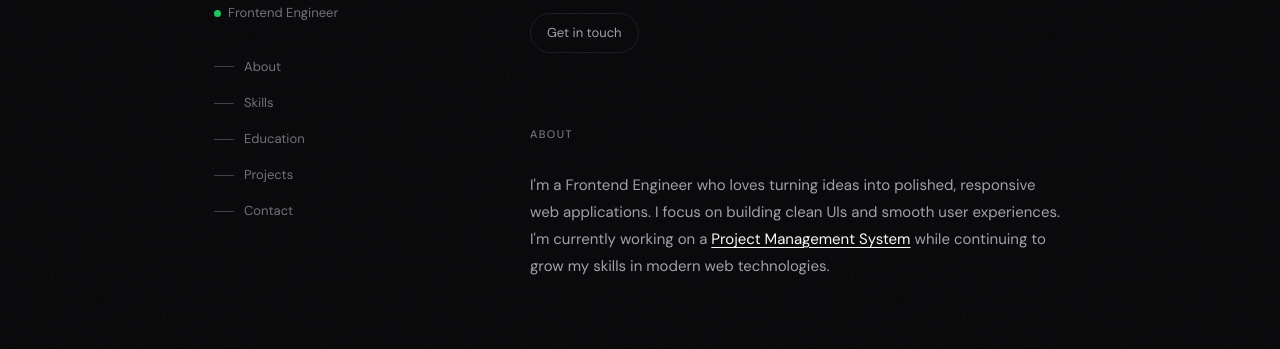
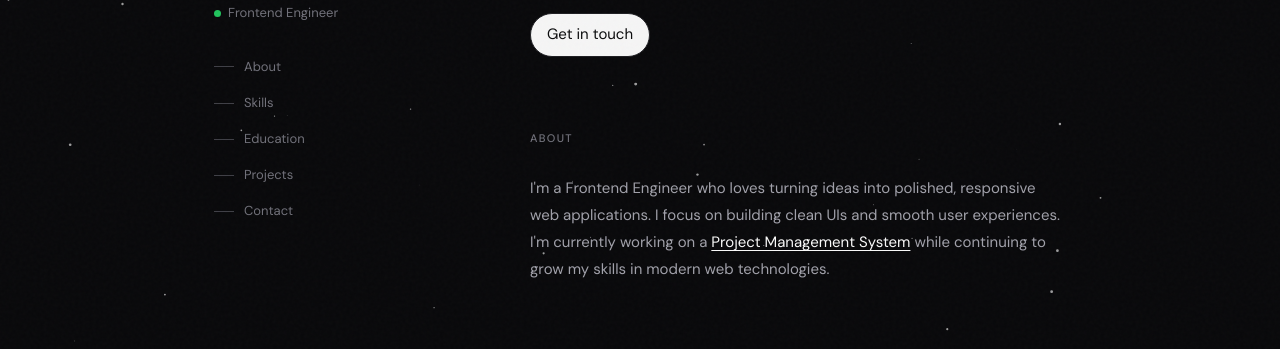
Before and after one commit to raihanshaikhh/minimalist-portfolio, a plain HTML site: page index.html in a window 1280 px wide. Shown: the part 213-562 px from the top of the page. Drawn offline with nearby package versions, Linux system fonts and the light colour scheme; a web font is replaced by a local one.

Commit message:
added stars in bg

```diff
--- a/index.html
+++ b/index.html
@@ -154,16 +154,26 @@ section{margin-bottom:72px}
   -webkit-background-clip:text;-webkit-text-fill-color:transparent;
 }
 .hero-main p{font-size:15px;color:var(--fg2);max-width:480px;line-height:1.75}
-.cta{
-  margin-top:24px;
-  display:inline-flex;align-items:center;gap:8px;
-  font-size:13px;color:var(--fg2);
-  border:1px solid var(--border);
-  padding:8px 16px;border-radius:100px;
-  text-decoration:none;
-  transition:border-color .2s,color .2s;
+.cta {
+  margin-top: 24px;
+  background-color: whitesmoke;
+  color: #0B0C0D;
+  display: inline-flex;
+  align-items: center;
+  gap: 8px;
+  font-size: 15px;
+  border: 1px solid var(--border);
+  padding: 8px 16px;
+  border-radius: 100px;
+  text-decoration: none;
+  transition: all 0.3s ease;
 }
-.cta:hover{border-color:var(--muted);color:var(--fg)}
+
+.cta:hover {
+  color: black;
+  background-color: #e4e4e7;
+
+}
 
 /* ── ABOUT ── */
 .about-text{color:var(--fg2);font-size:15px;line-height:1.8}
@@ -289,7 +299,13 @@ body::before{
   pointer-events:none;
   z-index:9999;
 }
-
+#stars {
+  position: fixed;
+  inset: 0;
+  z-index: -1;
+  pointer-events: none;
+  opacity: 0.6;
+}
 /* ── MOBILE ── */
 @media(max-width:680px){
   .shell{flex-direction:column}
@@ -304,7 +320,7 @@ body::before{
 <link rel="stylesheet" href="https://cdn.jsdelivr.net/gh/devicons/devicon@latest/devicon.min.css">
 </head>
 <body>
-
+<canvas id="stars"></canvas>
 <div class="shell">
 
 <!-- ─── SIDEBAR ─── -->
@@ -437,7 +453,7 @@ body::before{
         <div class="project-video">
        <div class="project-video-placeholder" style="flex-direction:column; gap:12px;">
 
-  <img src="/assets/gym.png" alt="Gym Management System" width="500" />
+  <img src="./assets/gym.png" alt="Gym Management System" width="500" loading="lazy"/>
 
 </div>
         </div>
@@ -463,7 +479,7 @@ body::before{
 
   <img src="./assets/project-management.png"
        alt="Project Management System"
-       width="400" />
+       width="400" loading="lazy"/>
 
 </div>
         </div>
@@ -533,7 +549,56 @@ window.addEventListener("scroll", () => {
     }
   });
 });
+const canvas = document.getElementById("stars");
+const ctx = canvas.getContext("2d");
 
+canvas.width = window.innerWidth;
+canvas.height = window.innerHeight;
+
+let stars = [];
+const STAR_COUNT = 80;
+
+for (let i = 0; i < STAR_COUNT; i++) {
+  stars.push({
+    x: Math.random() * canvas.width,
+    y: Math.random() * canvas.height,
+    size: Math.random() * 1.5,
+    speed: Math.random() * 0.3
+  });
+}
+
+let mouseX = 0;
+let mouseY = 0;
+
+document.addEventListener("mousemove", (e) => {
+  mouseX = (e.clientX - window.innerWidth / 2) * 0.02;
+  mouseY = (e.clientY - window.innerHeight / 2) * 0.02;
+});
+
+function animate() {
+  ctx.clearRect(0, 0, canvas.width, canvas.height);
+
+  ctx.fillStyle = "white";
+
+  stars.forEach(star => {
+    const parallaxX = star.x + mouseX * star.speed;
+    const parallaxY = star.y + mouseY * star.speed;
+
+    ctx.beginPath();
+    ctx.arc(parallaxX, parallaxY, star.size, 0, Math.PI * 2);
+    ctx.fill();
+  });
+
+  requestAnimationFrame(animate);
+}
+
+animate();
+
+// Resize fix
+window.addEventListener("resize", () => {
+  canvas.width = window.innerWidth;
+  canvas.height = window.innerHeight;
+});
 </script>
 </body>
 </html>
```
